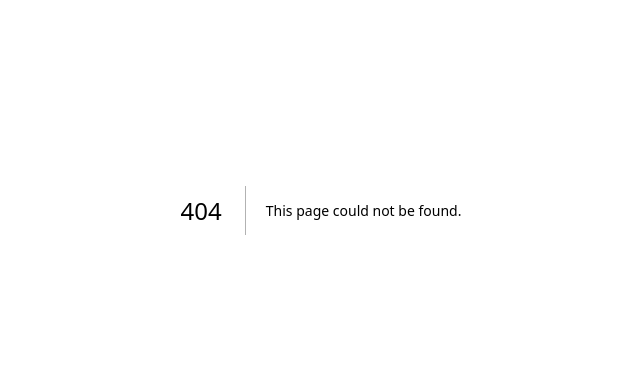
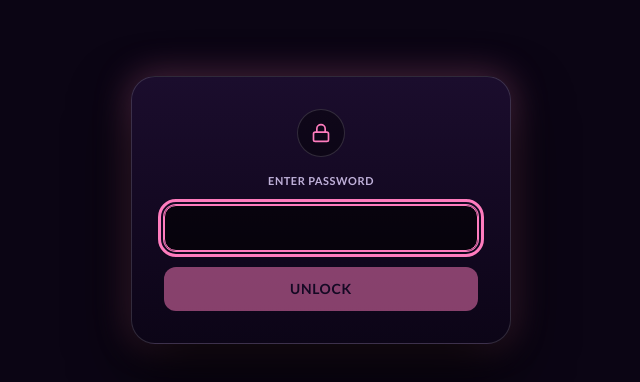
Before and after one commit to ChemyDigi/milkaboo-halloween, a Next.js app: page /unlock in a window 1280 px wide. Before the commit this address had no page. Shown: the part 190-572 px from the top of the page, without its empty margins (319-959 px from the left). Built offline with nearby package versions, Linux system fonts and the light colour scheme.

Commit message:
feat: add password protection middleware and unlock gate UI

```diff
--- /dev/null
+++ b/app/api/unlock/route.ts
@@ -0,0 +1,18 @@
+import { NextResponse } from "next/server";
+import { ACCESS_COOKIE, accessCookieOptions, accessToken, isValidPassword } from "@/lib/siteAccess";
+
+export async function POST(request: Request) {
+  const body = await request.json().catch(() => ({}));
+  const password = typeof body?.password === "string" ? body.password : "";
+  const token = accessToken();
+
+  if (!token || !isValidPassword(password)) {
+    // Slow down guessing.
+    await new Promise((r) => setTimeout(r, 800));
+    return NextResponse.json({ error: "Wrong password" }, { status: 401 });
+  }
+
+  const response = NextResponse.json({ ok: true });
+  response.cookies.set(ACCESS_COOKIE, token, accessCookieOptions);
+  return response;
+}
--- /dev/null
+++ b/app/unlock/page.tsx
@@ -0,0 +1,12 @@
+import type { Metadata } from "next";
+import PasswordGate from "@/components/PasswordGate";
+
+export const metadata: Metadata = {
+  title: "Milkaboo",
+  robots: { index: false, follow: false },
+};
+
+/** Served by the proxy in place of any page until this device has entered the site password. */
+export default function UnlockPage() {
+  return <PasswordGate />;
+}
--- /dev/null
+++ b/components/PasswordGate.tsx
@@ -0,0 +1,83 @@
+"use client";
+
+import { useState } from "react";
+import { motion } from "framer-motion";
+import { Lock, Loader2 } from "lucide-react";
+
+export default function PasswordGate() {
+  const [password, setPassword] = useState("");
+  const [error, setError] = useState<string | null>(null);
+  const [loading, setLoading] = useState(false);
+
+  const handleSubmit = async (e: React.FormEvent) => {
+    e.preventDefault();
+    if (!password) return;
+    setError(null);
+    setLoading(true);
+
+    try {
+      const response = await fetch("/api/unlock", {
+        method: "POST",
+        headers: { "Content-Type": "application/json" },
+        body: JSON.stringify({ password }),
+      });
+
+      if (response.ok) {
+        // The access cookie is set now, so reloading the same URL loads the real page.
+        window.location.reload();
+        return;
+      }
+      setError("Wrong password.");
+    } catch {
+      setError("Couldn't reach the server. Try again.");
+    }
+    setPassword("");
+    setLoading(false);
+  };
+
+  return (
+    <div className="fixed inset-0 z-50 flex items-center justify-center bg-[#0b0514] p-4">
+      <motion.div
+        role="dialog"
+        aria-modal="true"
+        aria-label="Enter password"
+        className="relative w-full max-w-[380px] rounded-3xl border border-white/15 bg-linear-to-b from-[#1b0d2d] to-[#0c0517] p-6 sm:p-8 text-[#f6f0ff]"
+        style={{ boxShadow: "0 25px 60px rgba(0,0,0,0.9), 0 0 35px rgba(255, 124, 190, 0.35)" }}
+        initial={{ scale: 0.9, y: 25, opacity: 0 }}
+        animate={{ scale: 1, y: 0, opacity: 1 }}
+        transition={{ type: "spring", stiffness: 240, damping: 22 }}
+      >
+        <div className="mx-auto mb-4 flex size-12 items-center justify-center rounded-full border border-white/15 bg-black/40">
+          <Lock className="h-5 w-5 text-[#ff7cbe]" />
+        </div>
+
+        <form onSubmit={handleSubmit} className="space-y-4">
+          <label className="block text-center text-[11px] font-bold uppercase tracking-wider text-[#bfb0d9]">
+            Enter password
+          </label>
+          <input
+            type="password"
+            autoFocus
+            autoComplete="off"
+            value={password}
+            onChange={(e) => {
+              setPassword(e.target.value);
+              if (error) setError(null);
+            }}
+            className="w-full rounded-xl border border-white/15 bg-black/40 px-3.5 py-3 text-sm text-white placeholder-white/30 transition-all focus:border-[#ff7cbe] focus:bg-black/60 focus:outline-none focus:ring-1 focus:ring-[#ff7cbe]"
+          />
+
+          {error && <p className="text-center text-xs text-red-400">{error}</p>}
+
+          <button
+            type="submit"
+            disabled={loading || !password}
+            className="flex w-full items-center justify-center gap-2 rounded-xl bg-[#ff7cbe] py-3 text-sm font-bold uppercase tracking-wider text-[#1b0d2d] transition-opacity disabled:opacity-50 cursor-pointer"
+          >
+            {loading ? <Loader2 className="h-4 w-4 animate-spin" /> : "Unlock"}
+          </button>
+        </form>
+      </motion.div>
+    </div>
+  );
+}
--- /dev/null
+++ b/lib/siteAccess.ts
@@ -0,0 +1,36 @@
+import { createHmac, timingSafeEqual } from "node:crypto";
+
+export const ACCESS_COOKIE = "mkb_access";
+// Browsers cap cookie lifetime at 400 days; the proxy re-sets it on every visit so an unlocked device stays unlocked.
+export const ACCESS_MAX_AGE = 60 * 60 * 24 * 400;
+
+/** The cookie holds an HMAC of the password, never the password itself. Changing SITE_PASSWORD locks out every device. */
+export function accessToken(): string | null {
+  const password = process.env.SITE_PASSWORD;
+  if (!password) return null;
+  return createHmac("sha256", password).update("milkaboo-site-access").digest("hex");
+}
+
+function safeEqual(a: string, b: string) {
+  const ab = Buffer.from(a);
+  const bb = Buffer.from(b);
+  return ab.length === bb.length && timingSafeEqual(ab, bb);
+}
+
+export function isValidToken(value: string | undefined) {
+  const token = accessToken();
+  return !!token && !!value && safeEqual(value, token);
+}
+
+export function isValidPassword(value: string) {
+  const password = process.env.SITE_PASSWORD;
+  return !!password && safeEqual(value, password);
+}
+
+export const accessCookieOptions = {
+  httpOnly: true,
+  secure: process.env.NODE_ENV === "production",
+  sameSite: "lax" as const,
+  path: "/",
+  maxAge: ACCESS_MAX_AGE,
+};
--- /dev/null
+++ b/proxy.ts
@@ -0,0 +1,31 @@
+import { NextResponse, type NextRequest } from "next/server";
+import { ACCESS_COOKIE, accessCookieOptions, isValidToken } from "@/lib/siteAccess";
+
+/** Locks the whole site to devices that have entered SITE_PASSWORD once. */
+export default function proxy(request: NextRequest) {
+  const { pathname } = request.nextUrl;
+  const cookie = request.cookies.get(ACCESS_COOKIE)?.value;
+
+  if (isValidToken(cookie)) {
+    // Slide the expiry forward so a device that keeps visiting never gets asked again.
+    const response = NextResponse.next();
+    response.cookies.set(ACCESS_COOKIE, cookie!, accessCookieOptions);
+    return response;
+  }
+
+  if (pathname === "/unlock" || pathname === "/api/unlock") return NextResponse.next();
+
+  if (pathname.startsWith("/api/")) {
+    return NextResponse.json({ error: "Unauthorized" }, { status: 401 });
+  }
+
+  // Keep the URL the visitor typed; just show the password popup in place of the page.
+  return NextResponse.rewrite(new URL("/unlock", request.url));
+}
+
+export const config = {
+  matcher: [
+    // Everything except Next.js build assets and public files (anything with a file extension).
+    "/((?!_next/static|_next/image|.*\\.[\\w]+$).*)",
+  ],
+};
```
Also changed, not shown: 1 other file (tests, documents, lock files or other folders).
